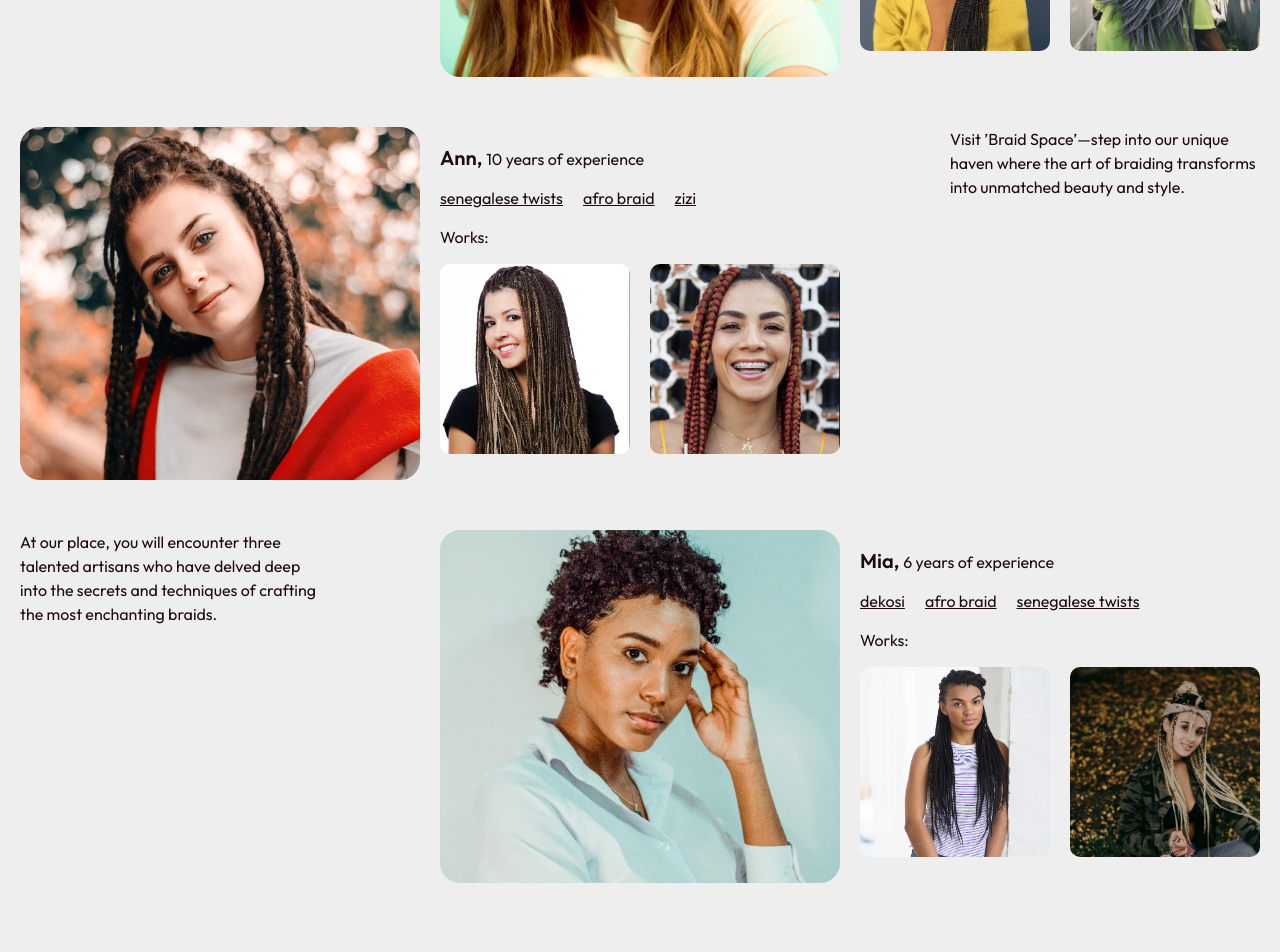
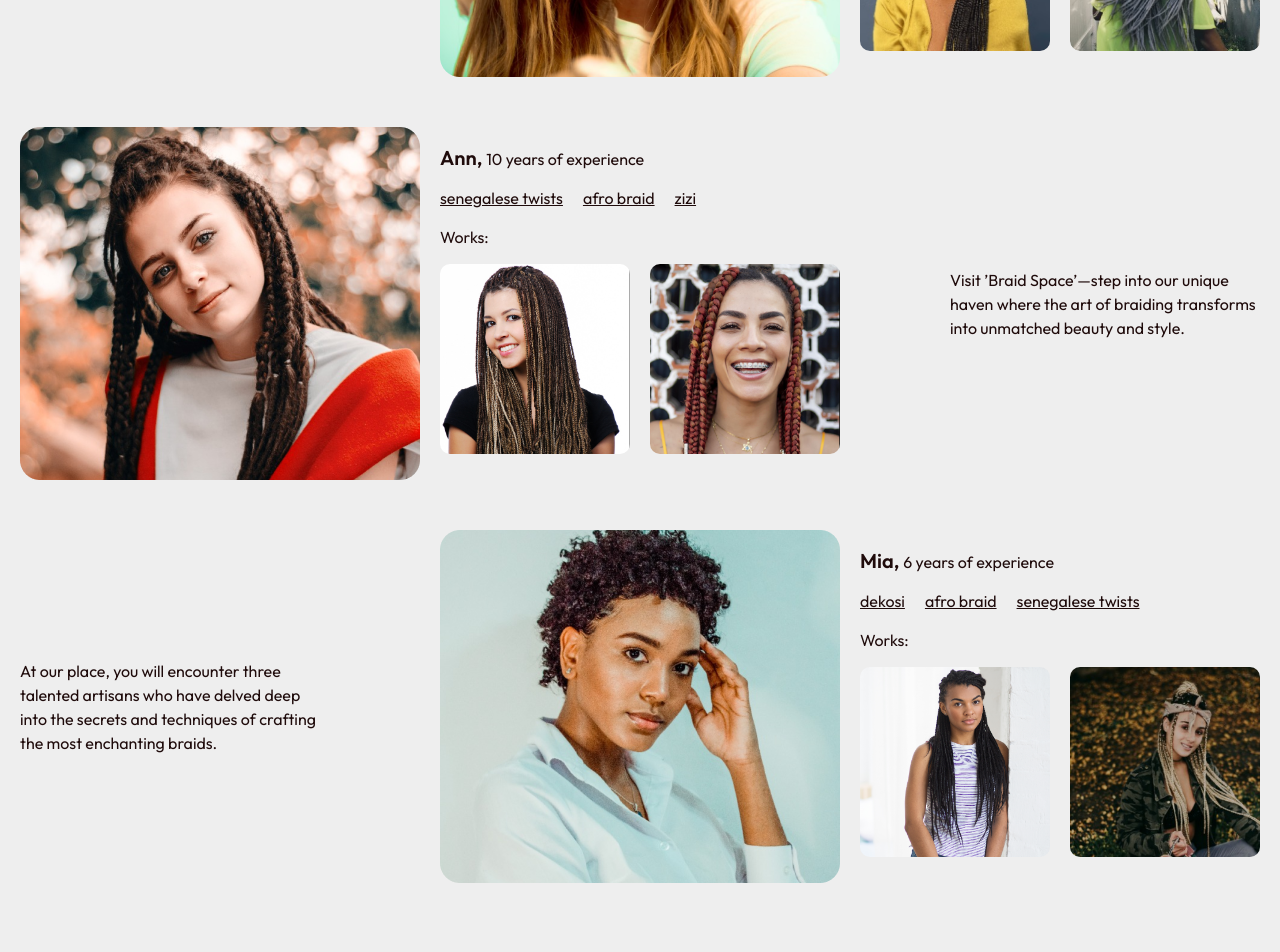
Before and after one commit to bambuuk/braids, a Next.js app: page / in a window 1280 px wide. Shown: the part 1320-2272 px from the top of the page. Built offline with nearby package versions, Linux system fonts and the light colour scheme.

Commit message:
upd adaptive layout for OurTeam section

```diff
--- a/src/components/OurTeam.tsx
+++ b/src/components/OurTeam.tsx
@@ -6,25 +6,28 @@ const OurTeam = () => {
     <section className="w-full mt-[80px] sm:mt-[100px] lg:mt-[160px]">
       <div className="max-w-[1240px] w-full m-auto px-[16px] sm:[25px] md:px-[50px] xl:px-0">
         <div className="flex flex-col gap-[40px] md:gap-[70px] lg:gap-[50px]">
-          <div className="flex flex-col gap-[40px] lg:gap-0 lg:flex-row lg:justify-between">
-            <h2 className="lg:max-w-[310px] w-full text-[#1F0B0B] font-outfit text-[36px] sm:text-[96px] font-black leading-[100%]">
+          <div className="flex flex-col gap-[40px] lg:gap-[40px] lg:flex-row lg:justify-between">
+            <h2 className="lg:max-w-[310px] w-full text-[#1F0B0B] font-outfit text-[36px] sm:text-[96px]
+            font-black leading-[100%]">
               Our Team
             </h2>
             <Teammate teammate={team[0]} position={'second'} />
           </div>
 
-          <div className="flex flex-col-reverse gap-[40px] md:gap-[70px] lg:gap-0 lg:flex-row lg:justify-between">
+          <div className="flex flex-col-reverse gap-[40px] md:gap-[70px] lg:gap-[40px] lg:flex-row lg:justify-between
+          items-start lg:items-center">
             <Teammate teammate={team[1]} position={'first'} />
-            <p className="hidden sm:block max-w-[310px] w-full text-[#1F0B0B] font-outfit text-base font-normal">
+            <p className="hidden sm:block max-w-[290px] xl:max-w-[310px] w-full text-[#1F0B0B] font-outfit text-base font-normal">
               Visit &rsquo;Braid Space&rsquo;—step into our unique haven where the art of braiding transforms
               into unmatched beauty and style.
             </p>
           </div>
 
-          <div className="flex flex-col gap-[40px] md:gap-[70px] lg:gap-0 lg:flex-row lg:justify-between">
-            <p className="hidden sm:block max-w-[310px] w-full text-[#1F0B0B] font-outfit text-base font-normal">
-              At our place, you will encounter three talented artisans who have delved deep into the secrets and techniques of
-              crafting the most enchanting braids.
+          <div className="flex flex-col gap-[40px] md:gap-[70px] lg:gap-[40px] lg:flex-row lg:justify-between
+          items-start lg:items-center">
+            <p className="hidden sm:block max-w-[290px] xl:max-w-[310px] w-full text-[#1F0B0B] font-outfit text-base font-normal">
+              At our place, you will encounter three talented artisans who have delved deep into the secrets
+              and techniques of crafting the most enchanting braids.
             </p>
             <Teammate teammate={team[2]} position={'second'} />
           </div>
--- a/src/components/Teammate.tsx
+++ b/src/components/Teammate.tsx
@@ -14,10 +14,9 @@ interface TeammateProps {
 }
 
 const Teammate = ({ teammate, position }: TeammateProps) => {
-  console.log(typeof position)
   return (
     <div className="grid grid-cols-1 sm:grid-cols-2 items-center gap-[16px] sm:gap-5 rounded-[20px] hover:bg-[#1F0B0B]
-    transition-all ease-in-out group duration-500 max-w-[820px] w-full mx-auto lg:mx-0">
+    transition-all ease-in-out group duration-500 max-w-[820px] w-full">
       <Image
         src={teammate.mainPhoto}
         alt={teammate.name}
```
